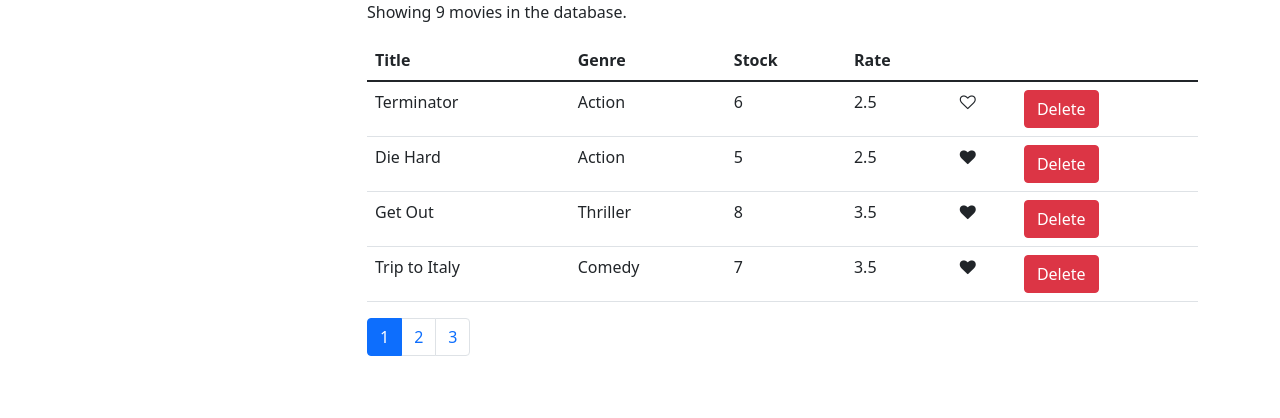
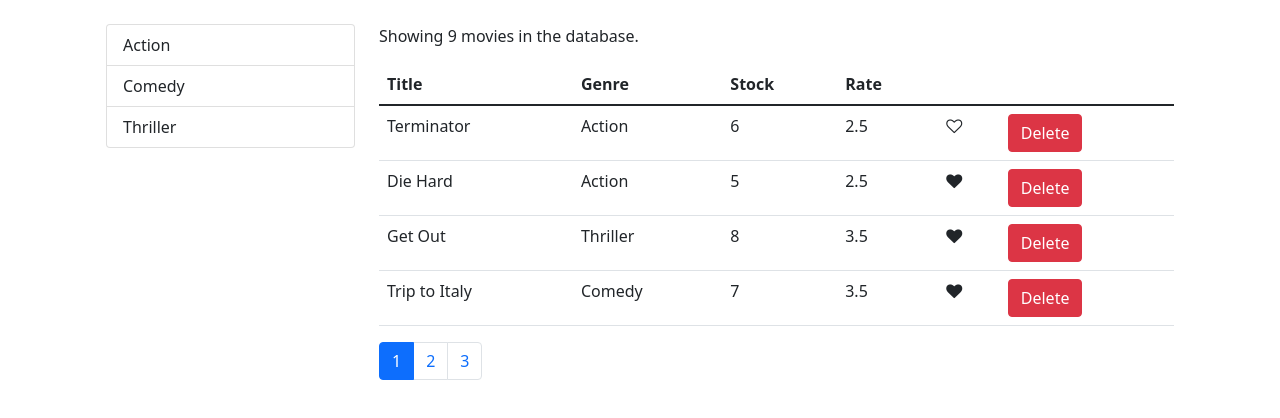
Before and after one commit to urosristanovic/react-mosh, a React (Create React App) app in the folder vidly-app/: page / in a window 1280 px wide. Shown: the top 418 px of the page. Built offline with nearby package versions, Linux system fonts and the light colour scheme.

Commit message:
10 - Filtering - Displaying Items

```diff
--- a/vidly-app/src/components/common/listGroup.jsx
+++ b/vidly-app/src/components/common/listGroup.jsx
@@ -1,7 +1,15 @@
 import React from 'react';
 
-const ListGroup = () => {
-  return null;
+const ListGroup = ({ items, textProperty, valueProperty }) => {
+  return (
+    <ul className='list-group'>
+      {items.map(item => (
+        <li key={item[valueProperty]} className='list-group-item'>
+          {item[textProperty]}
+        </li>
+      ))}
+    </ul>
+  );
 };
 
 export default ListGroup;
--- a/vidly-app/src/components/movies.jsx
+++ b/vidly-app/src/components/movies.jsx
@@ -48,10 +48,12 @@
     const movies = paginate(allMovies, currentPage, pageSize);
 
     return (
-      <div className='row'>
+      <div className='row p-4'>
         <div className='col-3'>
           <ListGroup
             items={this.state.genres}
+            textProperty='name'
+            valueProperty='_id'
             onItemSelect={this.handleGenreSelect}
           />
         </div>
```
